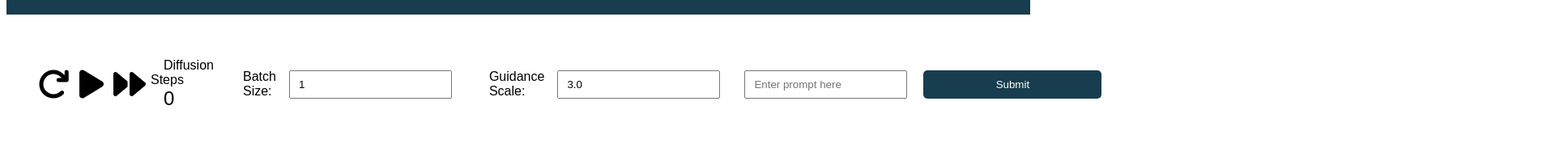
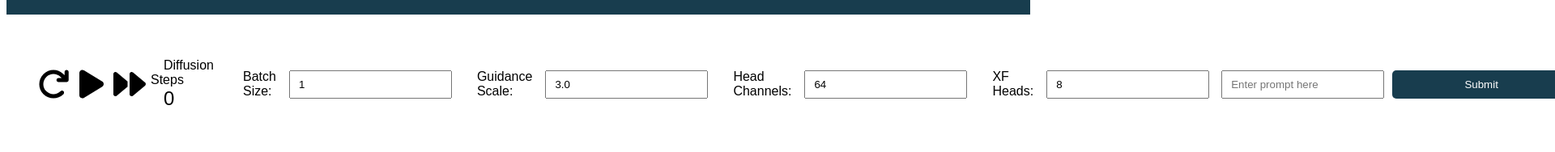
Before and after one commit to cbrown987/av-frontend, a Next.js app: page / in a window 1280 px wide. Shown: the part 128-316 px from the top of the page at 81% size, 1920 px wide, since content can reach past the window. Built offline with nearby package versions, Linux system fonts and the light colour scheme; no server answers.

Commit message:
added two textboxes for more variables and attempted to mess with css to make it look better.

```diff
--- a/app/page.tsx
+++ b/app/page.tsx
@@ -21,8 +21,9 @@ const IndexPage: React.FC = () => {
         textInput: '',
         batchSize: '1',
         guidanceScale: '3.0',
+        headChannels: '64',
+        xfHeads: '8'
     });
-
 
     const [intervalId, setIntervalId] = useState<NodeJS.Timeout | null>(null);
     const [diffusionSteps, setDiffusionSteps] = useState<number>(0)
@@ -54,9 +55,10 @@ const IndexPage: React.FC = () => {
             const dataToSend = {
                 prompt: formData.textInput,
                 batch_size: parseInt(formData.batchSize),
-                guidance_scale: parseFloat(formData.guidanceScale)
+                guidance_scale: parseFloat(formData.guidanceScale),
+                head_channels: parseInt(formData.headChannels),
+                xf_heads: parseInt(formData.xfHeads)
             };
-
             await axios.post(`${EC2_BASE_URL}/api/submit`, dataToSend, {
                 headers: {
                     'Content-Type': 'application/json',
@@ -157,7 +159,7 @@ const IndexPage: React.FC = () => {
                             <input
                                 type="text"
                                 value={formData.batchSize}
-                                name={"batchSize"}
+                                name={""}
                                 onChange={handleChange}
                                 placeholder="Enter whole numbers only"
                                 className={styles.inputField}
@@ -170,6 +172,28 @@ const IndexPage: React.FC = () => {
                                 value={formData.guidanceScale}
                                 name={"guidanceScale"}
                                 onChange={handleChange}
+                                className={styles.inputField}
+                            />
+                        </div>
+                        <div className={`${styles.inputGroup}`}>
+                            <span className="header_sub_column">Head Channels:</span>
+                            <input
+                                type="text"
+                                name="headChannels"
+                                value={formData.headChannels}
+                                onChange={handleChange}
+                                placeholder="Enter whole numbers only"
+                                className={styles.inputField}
+                            />
+                        </div>
+                        <div className={`${styles.inputGroup}`}>
+                            <span className="header_sub_column">XF Heads:</span>
+                            <input
+                                type="text"
+                                name="xfHeads"
+                                value={formData.xfHeads}
+                                onChange={handleChange}
+                                placeholder="Enter whole numbers only"
                                 className={styles.inputField}
                             />
                         </div>
--- a/app/style.module.css
+++ b/app/style.module.css
@@ -57,7 +57,7 @@
     display: flex;
     flex-direction: row; /* Ensures label and input are side by side */
     align-items: center; /* Centers items vertically */
-    margin-right: 20px; /* Adds space between input groups */
+    margin-right: 10px; /* Adds space between input groups */
 }
 
 .sidebarButtonSubmit {
@@ -71,7 +71,7 @@
 .inputField {
     /*width: 200px; !* Set a specific width for all inputs *!*/
     padding: 8px 10px; /* Optional: Add some padding for better text visibility */
-    margin: 5px 10px 5px 0; /* Adds margin to the right of each input field */
+    margin: 5px 5px 5px 0; /* Adds margin to the right of each input field */
 }
 
 .sidebarButtonSubmit {
@@ -82,5 +82,5 @@
     border: none;
     border-radius: 5px; /* Optional: rounds the corners of the button */
     width: 220px; /* Optional: Adjust width to fit alongside inputs if needed */
-    margin-left: 10px; /* Adds margin to the left of the submit button */
+    margin-left: 5px; /* Adds margin to the left of the submit button */
 }
--- a/package.json
+++ b/package.json
@@ -17,8 +17,8 @@
     "lodash.debounce": "^4.0.8",
     "material-symbols": "^0.17.4",
     "next": "^14.2.3",
-    "react": "^18",
-    "react-dom": "^18"
+    "react": "^18.3.1",
+    "react-dom": "^18.3.1"
   },
   "devDependencies": {
     "@types/node": "^20",
```
Also changed, not shown: 1 other file (tests, documents, lock files or other folders).
